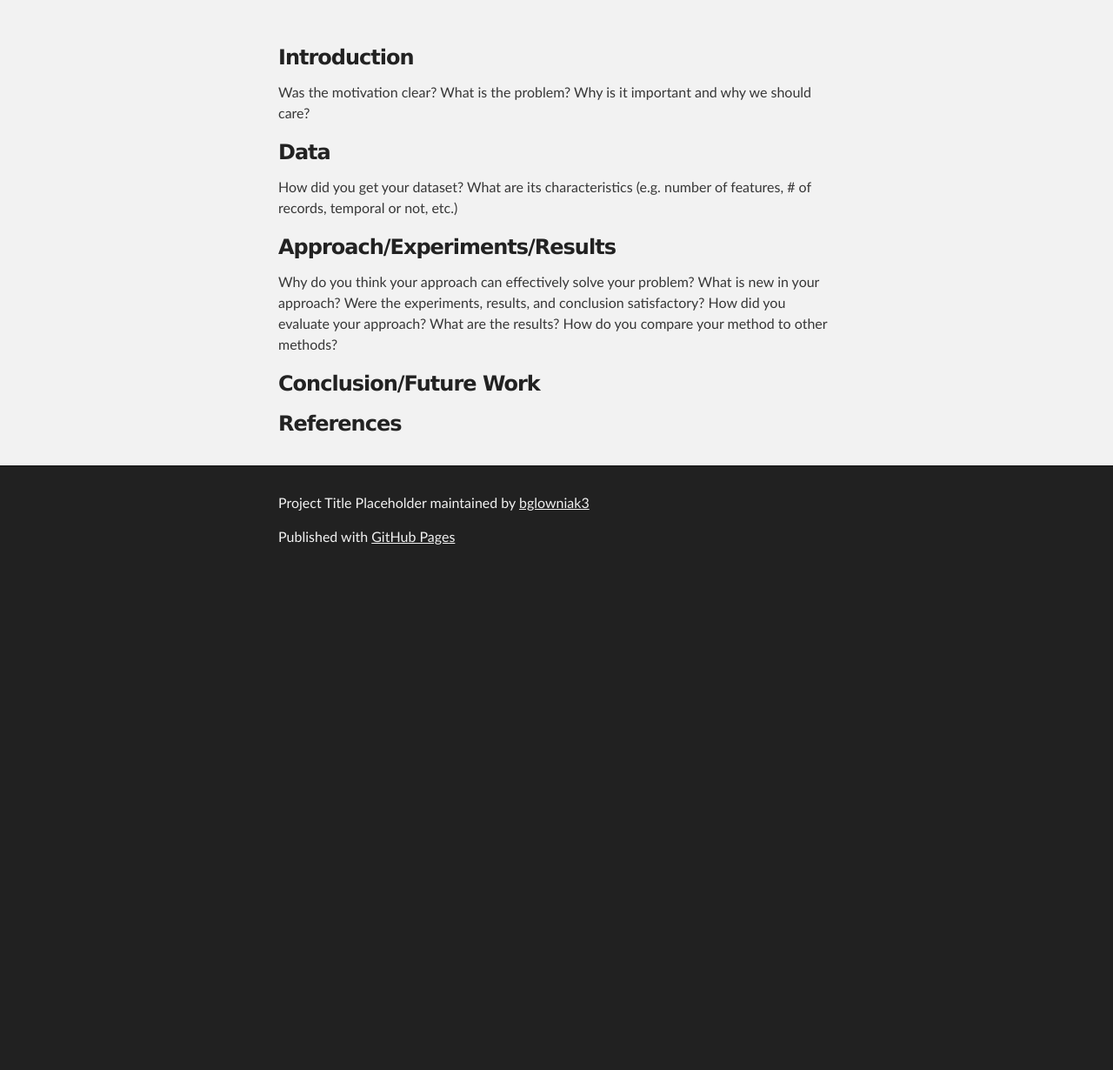
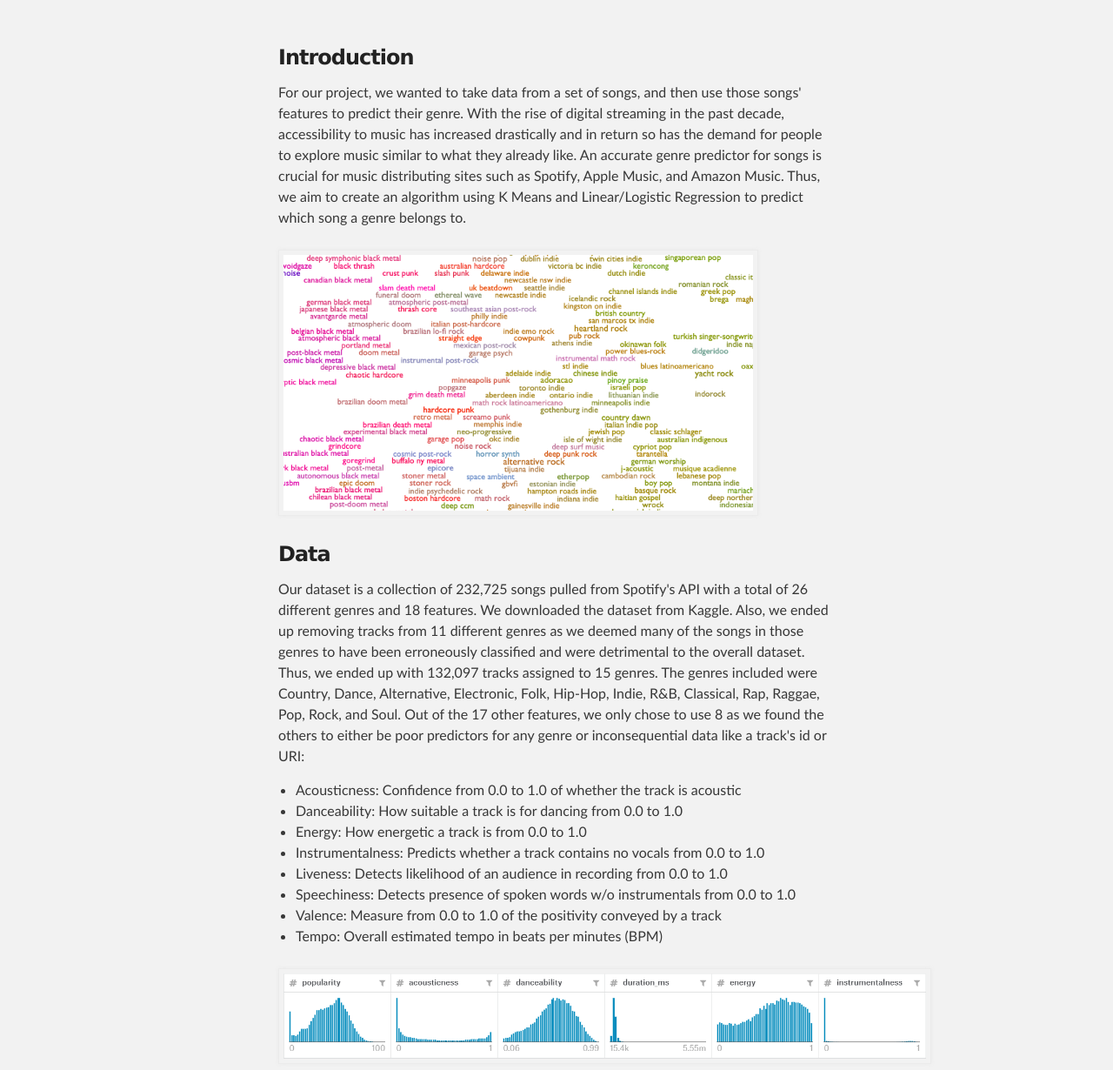
Before and after one commit to bglowniak/Song-Genre-Prediction, a plain HTML site: page index.html in a window 1280 px wide. Shown: the part 176-1406 px from the top of the page at 87% size. Before the commit the page ends 840 px from the top, so only its background shows below. Drawn offline with Linux system fonts and the light colour scheme.

Commit message:
Updated index.html with intro, data, and part of results

```diff
--- a/index.html
+++ b/index.html
@@ -8,7 +8,7 @@
 
     <link rel="stylesheet" type="text/css" media="screen" href="stylesheets/stylesheet.css">
 
-    <title>Project Title Placeholder</title>
+    <title>Song Genre Prediction</title>
   </head>
 
   <body>
@@ -18,7 +18,7 @@
         <header class="inner">
           <a id="forkme_banner" href="https://github.gatech.edu/bglowniak3/ML-Project">View on GitHub</a>
 
-          <h1 id="project_title">Project Title Placeholder</h1>
+          <h1 id="project_title">Song Genre Prediction</h1>
           <h2 id="project_tagline"></h2>
 
         </header>
@@ -29,16 +29,31 @@
       <section id="main_content" class="inner">
         <h3>
 <a id="introduction" class="anchor" href="#introduction" aria-hidden="true"><span aria-hidden="true" class="octicon octicon-link"></span></a>Introduction</h3>
-<p>Was the motivation clear?
-What is the problem?
-Why is it important and why we should care?</p>
+<p>For our project, we wanted to take data from a set of songs, and then use those songs' features to predict their genre. With the rise of digital streaming in the past decade, accessibility to music has increased drastically and in return so has the demand for people to explore music similar to what they already like. An accurate genre predictor for songs is crucial for music distributing sites such as Spotify, Apple Music, and Amazon Music. Thus, we aim to create an algorithm using K Means and Linear/Logistic Regression to predict which song a genre belongs to.</p>
+<img src="images/genre_map.png" alt="Genre Map" style="width:540px;height:294px;">
 <h3>
 <a id="data" class="anchor" href="#data" aria-hidden="true"><span aria-hidden="true" class="octicon octicon-link"></span></a>Data</h3>
-<p>How did you get your dataset?
-What are its characteristics (e.g. number of features, # of records, temporal or not, etc.)</p>
+<p>Our dataset is a collection of 232,725 songs pulled from Spotify's API with a total of 26 different genres and 18 features. We downloaded the dataset from Kaggle. Also, we ended up removing tracks from 11 different genres as we deemed many of the songs in those genres to have been erroneously classified and were detrimental to the overall dataset. Thus, we ended up with 132,097 tracks assigned to 15 genres. The genres included were Country, Dance, Alternative, Electronic, Folk, Hip-Hop, Indie, R&B, Classical, Rap, Raggae, Pop, Rock, and Soul. Out of the 17 other features, we only chose to use 8 as we found the others to either be poor predictors for any genre or inconsequential data like a track's id or URI:
+  <ul>
+<!--     <li>Key: The key of the track using Pitch Class Notation (0=C, 1=C#, etc)</li>
+    <li>Mode: Mode of the track (0=Minor, 1=Major)</li>
+    <li>Time_Signature: How many beats in each measure</li> -->
+    <li>Acousticness: Confidence from 0.0 to 1.0 of whether the track is acoustic</li>
+    <li>Danceability: How suitable a track is for dancing from 0.0 to 1.0</li>
+    <li>Energy: How energetic a track is from 0.0 to 1.0</li>
+    <li>Instrumentalness: Predicts whether a track contains no vocals from 0.0 to 1.0</li>
+    <li>Liveness: Detects likelihood of an audience in recording from 0.0 to 1.0</li>
+    <!-- <li>Loudness: Average loudness of a track in decibels (dB)</li> -->
+    <li>Speechiness: Detects presence of spoken words w/o instrumentals from 0.0 to 1.0</li>
+    <li>Valence: Measure from 0.0 to 1.0 of the positivity conveyed by a track</li>
+    <li>Tempo: Overall estimated tempo in beats per minutes (BPM)</li>
+  </ul>
+</p>
+<img src="images/Feature_Data.png" alt="Distribution of Feature Scores">
 <h3>
 <a id="approachexperimentsresults" class="anchor" href="#approachexperimentsresults" aria-hidden="true"><span aria-hidden="true" class="octicon octicon-link"></span></a>Approach/Experiments/Results</h3>
-<p>Why do you think your approach can effectively solve your problem?
+<p>To start, we decided to use K Means as a way to determine which features were stronger predictors than others. This was originally how we were able to eliminate certain features like Loudness and Time Signature from the dataset. Then, we used the Elbow Rule to find the opitmal number of clusters in K Means, which was 9.
+  Why do you think your approach can effectively solve your problem?
 What is new in your approach?
 Were the experiments, results, and conclusion satisfactory?
 How did you evaluate your approach?
```
Also changed, not shown: images/Feature_Data.PNG (added), images/genre_map.png (added), 1 other file.
